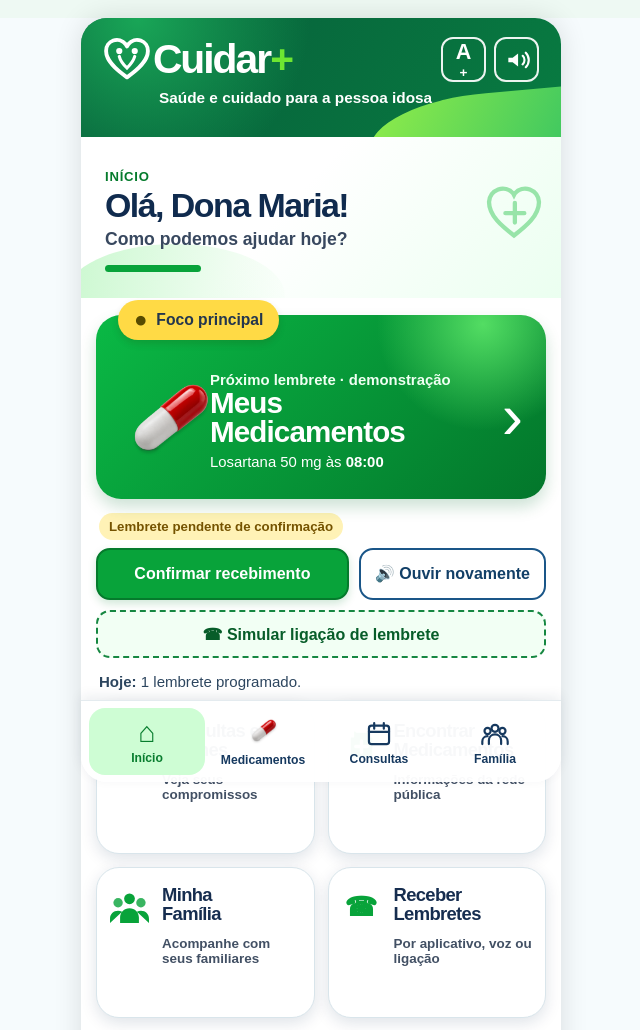
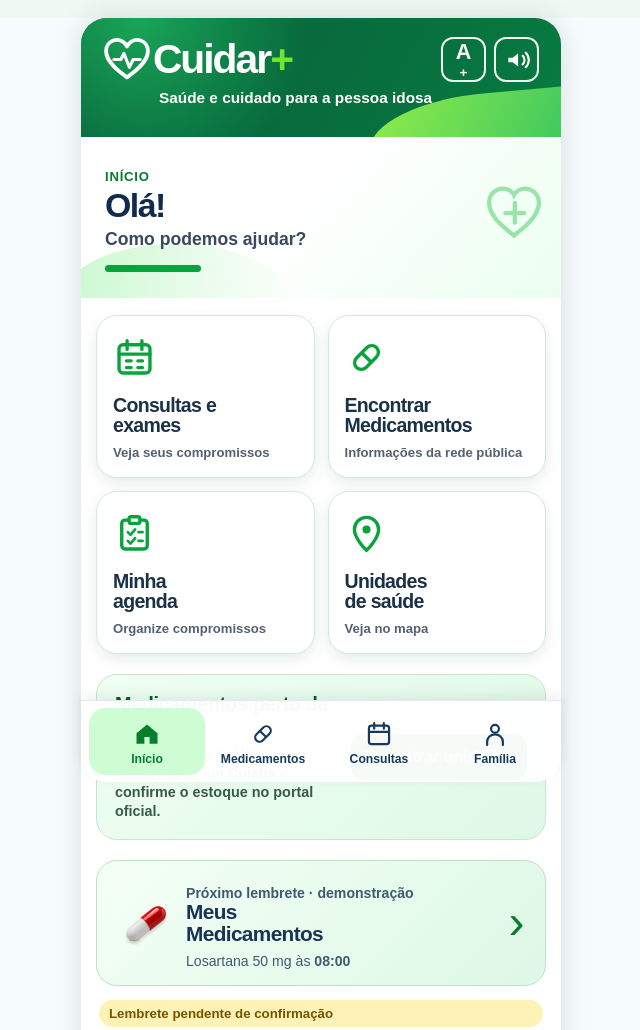
Before and after one commit to daianyandrade/cuidar-mais, a website with bundled scripts: page index.html in a window 1280 px wide. Shown: the top 1030 px of the page, without its empty margins (319-959 px from the left). Built offline with nearby package versions, Linux system fonts and the light colour scheme.

Commit message:
style: alinhar tela inicial à referência visual

```diff
--- a/index.html
+++ b/index.html
@@ -24,9 +24,7 @@
           <a class="brand" href="#inicio" aria-label="Cuidar+, página inicial">
             <svg class="brand-mark" viewBox="0 0 62 58" aria-hidden="true">
               <path d="M31 52C17 42 4 31 4 18A14 14 0 0 1 29 9l2 3 2-3a14 14 0 0 1 25 9c0 13-13 24-27 34Z" fill="none" stroke="currentColor" stroke-width="5" stroke-linejoin="round"/>
-              <path d="M21 25c2 8 8 13 10 15 3-3 8-8 10-15" fill="none" stroke="currentColor" stroke-width="4" stroke-linecap="round"/>
-              <circle cx="21" cy="18" r="4" fill="currentColor"/>
-              <circle cx="41" cy="18" r="4" fill="currentColor"/>
+              <path d="M14 29h9l4-8 7 18 5-10h9" fill="none" stroke="currentColor" stroke-width="4" stroke-linecap="round" stroke-linejoin="round"/>
             </svg>
             <span class="brand-word">Cuidar<span>+</span></span>
           </a>
@@ -43,8 +41,8 @@
       <section id="inicio" class="welcome" aria-labelledby="welcome-title">
         <div class="welcome-copy">
           <p class="eyebrow">Início</p>
-          <h1 id="welcome-title">Olá, Dona Maria!</h1>
-          <p>Como podemos ajudar hoje?</p>
+          <h1 id="welcome-title">Olá!</h1>
+          <p>Como podemos ajudar?</p>
           <span class="welcome-line" aria-hidden="true"></span>
         </div>
         <div class="welcome-symbol" aria-hidden="true">
@@ -77,21 +75,21 @@
         <p id="daily-summary" class="daily-summary" aria-live="polite"><strong>Hoje:</strong> 1 lembrete programado.</p>
 
         <div class="shortcut-grid">
-          <button class="shortcut-card blue" type="button" data-view="consultations">
+          <button class="shortcut-card" type="button" data-view="consultations">
             <span class="shortcut-icon" aria-hidden="true"><svg viewBox="0 0 64 64" class="shortcut-svg"><rect x="9" y="13" width="46" height="42" rx="6" fill="none" stroke="currentColor" stroke-width="5"/><path d="M9 27h46M21 7v13M43 7v13M20 37h7M37 37h7M20 47h7M37 47h7" fill="none" stroke="currentColor" stroke-width="5" stroke-linecap="round"/></svg></span>
-            <span><strong>Consultas e<br />Exames</strong><small>Veja seus compromissos</small></span>
+            <span><strong>Consultas e<br />exames</strong><small>Veja seus compromissos</small></span>
           </button>
           <button data-open-medicine-finder class="shortcut-card green" type="button">
-            <span class="shortcut-icon" aria-hidden="true"><svg viewBox="0 0 64 64" class="shortcut-svg finder-medication-icon"><path d="M47 8c-7 0-12 5-12 12 0 9 12 20 12 20s12-11 12-20c0-7-5-12-12-12Z" fill="currentColor" opacity=".28"/><circle cx="47" cy="20" r="4" fill="white"/><path d="M21 14h22v9h5v30H16V23h5v-9Z" fill="currentColor"/><path d="M25 14h14" stroke="white" stroke-width="4" stroke-linecap="round"/><path d="M32 28v17M23.5 36.5h17" stroke="white" stroke-width="5" stroke-linecap="round"/></svg></span>
+            <span class="shortcut-icon" aria-hidden="true"><svg viewBox="0 0 64 64" class="shortcut-svg"><g transform="rotate(-45 32 32)"><rect x="11" y="22" width="42" height="20" rx="10" fill="none" stroke="currentColor" stroke-width="5"/><path d="M32 22v20" stroke="currentColor" stroke-width="5"/></g></svg></span>
             <span><strong>Encontrar<br />Medicamentos</strong><small>Informações da rede pública</small></span>
           </button>
-          <button class="shortcut-card green" type="button" data-view="family">
-            <span class="shortcut-icon" aria-hidden="true"><svg viewBox="0 0 64 64" class="shortcut-svg"><circle cx="32" cy="19" r="8" fill="currentColor"/><circle cx="15" cy="25" r="7" fill="currentColor" opacity=".8"/><circle cx="49" cy="25" r="7" fill="currentColor" opacity=".8"/><path d="M18 55v-8c0-8 6-14 14-14s14 6 14 14v8M3 55v-6c0-7 5-12 12-12 2 0 4 .5 6 1.5M61 55v-6c0-7-5-12-12-12-2 0-4 .5-6 1.5" fill="currentColor"/></svg></span>
-            <span><strong>Minha<br />Família</strong><small>Acompanhe com seus familiares</small></span>
+          <button class="shortcut-card green" type="button" data-view="consultations">
+            <span class="shortcut-icon" aria-hidden="true"><svg viewBox="0 0 64 64" class="shortcut-svg"><rect x="13" y="12" width="38" height="43" rx="5" fill="none" stroke="currentColor" stroke-width="5"/><rect x="24" y="7" width="16" height="10" rx="3" fill="white" stroke="currentColor" stroke-width="5"/><path d="M22 30l4 4 7-8M22 43l4 4 7-8M38 30h6M38 43h6" fill="none" stroke="currentColor" stroke-width="4" stroke-linecap="round" stroke-linejoin="round"/></svg></span>
+            <span><strong>Minha<br />agenda</strong><small>Organize compromissos</small></span>
           </button>
-          <button class="shortcut-card green" type="button" data-demo-action="Configurar lembretes">
-            <span class="shortcut-icon" aria-hidden="true">☎</span>
-            <span><strong>Receber<br />Lembretes</strong><small>Por aplicativo, voz ou ligação</small></span>
+          <button data-open-medicine-finder class="shortcut-card green" type="button">
+            <span class="shortcut-icon" aria-hidden="true"><svg viewBox="0 0 64 64" class="shortcut-svg"><path d="M32 57s18-17 18-31a18 18 0 1 0-36 0c0 14 18 31 18 31Z" fill="none" stroke="currentColor" stroke-width="5" stroke-linejoin="round"/><circle cx="32" cy="26" r="6" fill="currentColor"/></svg></span>
+            <span><strong>Unidades<br />de saúde</strong><small>Veja no mapa</small></span>
           </button>
         </div>
 
@@ -358,10 +356,10 @@
       </section>
 
       <nav class="bottom-nav" aria-label="Navegação principal">
-        <button class="active" type="button" data-view="home" aria-current="page"><span aria-hidden="true">⌂</span>Início</button>
-        <button type="button" data-view="medications"><span aria-hidden="true"><img class="nav-capsule-image" src="/icons/capsule-realistic.png" alt="" /></span>Medicamentos</button>
+        <button class="active" type="button" data-view="home" aria-current="page"><span aria-hidden="true"><svg viewBox="0 0 64 64" class="nav-svg"><path d="M8 30 32 10l24 20v24H38V39H26v15H8Z" fill="currentColor"/></svg></span>Início</button>
+        <button type="button" data-view="medications"><span aria-hidden="true"><svg viewBox="0 0 64 64" class="nav-svg"><g transform="rotate(-45 32 32)"><rect x="11" y="22" width="42" height="20" rx="10" fill="none" stroke="currentColor" stroke-width="5"/><path d="M32 22v20" stroke="currentColor" stroke-width="5"/></g></svg></span>Medicamentos</button>
         <button type="button" data-view="consultations"><span aria-hidden="true"><svg viewBox="0 0 64 64" class="nav-svg"><rect x="9" y="13" width="46" height="42" rx="6" fill="none" stroke="currentColor" stroke-width="5"/><path d="M9 27h46M21 7v13M43 7v13" fill="none" stroke="currentColor" stroke-width="5" stroke-linecap="round"/></svg></span>Consultas</button>
-        <button type="button" data-view="family"><span aria-hidden="true"><svg viewBox="0 0 64 64" class="nav-svg"><circle cx="32" cy="19" r="8" fill="none" stroke="currentColor" stroke-width="5"/><circle cx="15" cy="25" r="7" fill="none" stroke="currentColor" stroke-width="5"/><circle cx="49" cy="25" r="7" fill="none" stroke="currentColor" stroke-width="5"/><path d="M18 55v-8c0-8 6-14 14-14s14 6 14 14v8M3 55v-6c0-7 5-12 12-12M61 55v-6c0-7-5-12-12-12" fill="none" stroke="currentColor" stroke-width="5" stroke-linecap="round"/></svg></span>Família</button>
+        <button type="button" data-view="family"><span aria-hidden="true"><svg viewBox="0 0 64 64" class="nav-svg"><circle cx="32" cy="20" r="9" fill="none" stroke="currentColor" stroke-width="5"/><path d="M14 57v-7c0-10 8-17 18-17s18 7 18 17v7" fill="none" stroke="currentColor" stroke-width="5" stroke-linecap="round"/></svg></span>Família</button>
       </nav>
     </main>
 
--- a/styles.css
+++ b/styles.css
@@ -49,6 +49,7 @@ h1 { margin: 0; font-size: clamp(1.65rem, 7vw, 2.12rem); letter-spacing: -.045em
 .welcome-symbol { position: absolute; right: 16px; top: 46px; width: 62px; color: #72d989; opacity: .7; }
 
 .content { padding: 17px 15px 20px; }
+#home-view { display: flex; flex-direction: column; }
 .medicine-card { position: relative; display: grid; min-height: 184px; grid-template-columns: 92px 1fr 35px; gap: 6px; align-items: center; padding: 35px 16px 16px; overflow: visible; border-radius: 25px; color: white; background: radial-gradient(circle at 86% 5%, #53dd63, transparent 25%), linear-gradient(135deg, #0ab945, #03762b); box-shadow: 0 8px 16px rgba(0,111,45,.2); }
 .focus-label { position: absolute; top: -15px; left: 22px; display: inline-flex; align-items: center; gap: .55rem; min-height: 40px; padding: 6px 16px; border-radius: 999px; color: #23364e; background: #ffda45; box-shadow: 0 4px 7px rgba(41,45,4,.15); font-size: .98rem; font-weight: 800; }
 .focus-label span { font-size: 1.4rem; color: #574b00; }
@@ -61,11 +62,11 @@ h1 { margin: 0; font-size: clamp(1.65rem, 7vw, 2.12rem); letter-spacing: -.045em
 .daily-summary { margin: 15px 3px 13px; color: #2d465f; font-size: .94rem; }
 
 .shortcut-grid { display: grid; grid-template-columns: repeat(2, minmax(0, 1fr)); gap: 13px; }
-.shortcut-card { display: grid; min-height: 151px; grid-template-columns: 47px 1fr; gap: 7px; padding: 18px 11px; align-items: start; border: 1px solid var(--line); border-radius: 23px; text-align: left; background: white; box-shadow: var(--shadow); cursor: pointer; }
+.shortcut-card { display: grid; min-height: 163px; grid-template-columns: 1fr; grid-template-rows: 52px 1fr; gap: 8px; padding: 20px 16px 15px; align-items: start; border: 1px solid #d7e7dc; border-radius: 21px; text-align: left; background: white; box-shadow: 0 5px 14px rgba(7, 80, 37, .1); cursor: pointer; }
 .shortcut-icon { display: grid; width: 43px; height: 43px; place-items: center; color: var(--green); font-weight: 900; font-size: 1.65rem; line-height: .8; }
-.shortcut-card.blue .shortcut-icon { color: #1471b5; }
-.shortcut-card strong { display: block; color: #162d4f; font-size: 1.15rem; line-height: 1.02; letter-spacing: -.035em; }
-.shortcut-card small { display: block; margin-top: 12px; color: #425064; font-size: .84rem; font-weight: 600; line-height: 1.12; }
+.shortcut-card.blue .shortcut-icon { color: var(--green); }
+.shortcut-card strong { display: block; color: #1a3148; font-size: 1.22rem; line-height: 1.02; letter-spacing: -.035em; }
+.shortcut-card small { display: block; margin-top: 9px; color: #526072; font-size: .82rem; font-weight: 600; line-height: 1.15; }
 .help-card { display: grid; width: 100%; min-height: 92px; grid-template-columns: 51px 1fr 22px; gap: 6px; align-items: center; margin-top: 18px; padding: 13px 17px; border: 0; border-radius: 24px; color: var(--navy); text-align: left; background: linear-gradient(115deg, #dbf4ff, #a9ddff); cursor: pointer; }
 .help-icon { display: grid; width: 40px; height: 40px; place-items: center; border: 3px solid var(--navy); border-radius: 50%; font-size: 1.7rem; font-weight: 800; font-family: Georgia, serif; }
 .help-card strong { display: block; font-size: 1.22rem; letter-spacing: -.025em; }
@@ -75,6 +76,23 @@ h1 { margin: 0; font-size: clamp(1.65rem, 7vw, 2.12rem); letter-spacing: -.045em
 .nearby-medicines h2 { margin: 0; color: #075d29; font-size: 1.24rem; letter-spacing: -.02em; }
 .nearby-medicines p { margin: 6px 0 0; color: #385a48; font-size: .9rem; font-weight: 600; line-height: 1.32; }
 .nearby-medicines button { min-height: 46px; padding: 9px 11px; border: 2px solid #087d2e; border-radius: 12px; color: white; background: #087d2e; cursor: pointer; font-weight: 800; }
+#home-view > .shortcut-grid { order: 1; }
+#home-view > .nearby-medicines { order: 2; }
+#home-view > .medicine-card { order: 3; margin-top: 20px; min-height: 118px; grid-template-columns: 62px 1fr 25px; gap: 11px; padding: 16px; border: 1px solid #bde2c7; border-radius: 21px; color: #173456; background: linear-gradient(135deg, #f4fff6, #ddf8e4); box-shadow: none; }
+#home-view > .medicine-card .focus-label { display: none; }
+#home-view > .medicine-card .medicine-icon { transform: none; }
+#home-view > .medicine-card .medicine-icon-image { width: 61px; height: 61px; }
+#home-view > .medicine-card .card-kicker { color: #087d2e; font-size: .78rem; }
+#home-view > .medicine-card .medicine-copy h2 { color: #173456; font-size: 1.3rem; line-height: 1.05; }
+#home-view > .medicine-card .medicine-copy p { color: #405a70; font-size: .88rem; }
+#home-view > .medicine-card .card-arrow { color: #087d2e; font-size: 3rem; }
+#home-view > #home-reminder-status { order: 4; }
+#home-view > .reminder-actions { order: 5; }
+#home-view > .call-demo-button { order: 6; }
+#home-view > #daily-summary { order: 7; }
+#home-view > .help-card { order: 8; }
+#home-view > .install-app { order: 9; }
+#home-view > .demo-note { order: 10; }
 .install-app { display: grid; width: 100%; min-height: 76px; grid-template-columns: 45px 1fr; gap: 8px; align-items: center; margin-top: 13px; padding: 12px 17px; border: 2px solid #0a9236; border-radius: 20px; color: #075d29; text-align: left; background: #f2fff4; cursor: pointer; }
 .install-app > span:first-child { display: grid; width: 38px; height: 38px; place-items: center; border-radius: 50%; color: white; background: var(--green); font-size: 1.7rem; font-weight: 800; line-height: 1; }
 .install-app strong { display: block; font-size: 1.08rem; }
```
